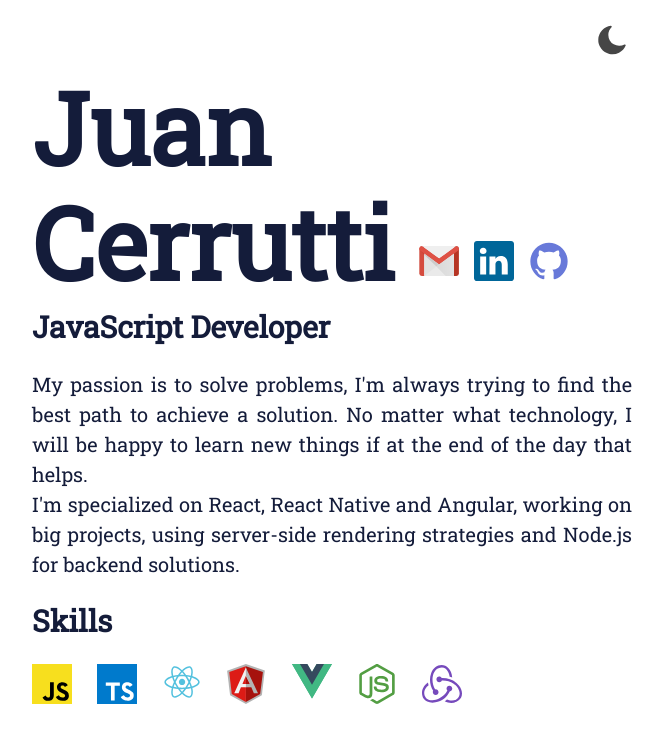
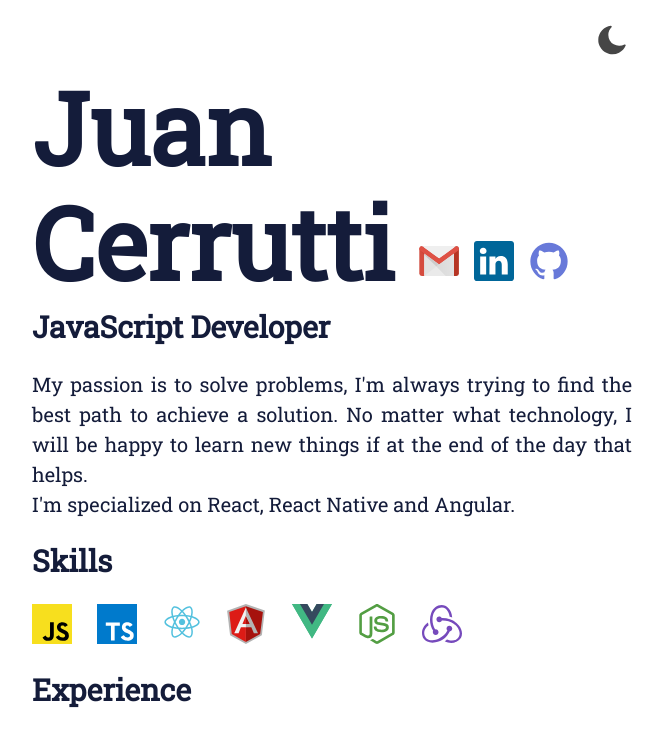
Before and after one commit to jcerrutti/online-resume, a plain HTML site: page index.html in a window 1280 px wide. Shown: the top 729 px of the page, without its empty margins (308-971 px from the left). Drawn offline with Linux system fonts and the light colour scheme.

Commit message:
Update index.html

```diff
--- a/index.html
+++ b/index.html
@@ -1,6 +1,5 @@
 <!DOCTYPE html>
 <html lang="en">
-
 <head>
   <link rel="stylesheet" href="./styles/normalize.css" />
   <link rel="stylesheet" href="./styles/styles.css" />
@@ -61,9 +60,7 @@
       My passion is to solve problems, I'm always trying to find the best path to achieve a solution. No matter what
       technology, I will be happy to learn new things if at the end of the day that helps.
       <br>
-      I'm specialized on React, React Native and Angular, working on big projects, using server-side rendering
-      strategies and Node.js
-      for backend solutions.
+      I'm specialized on React, React Native and Angular.
     </p>
   </div>
   <div class="skills">
```
